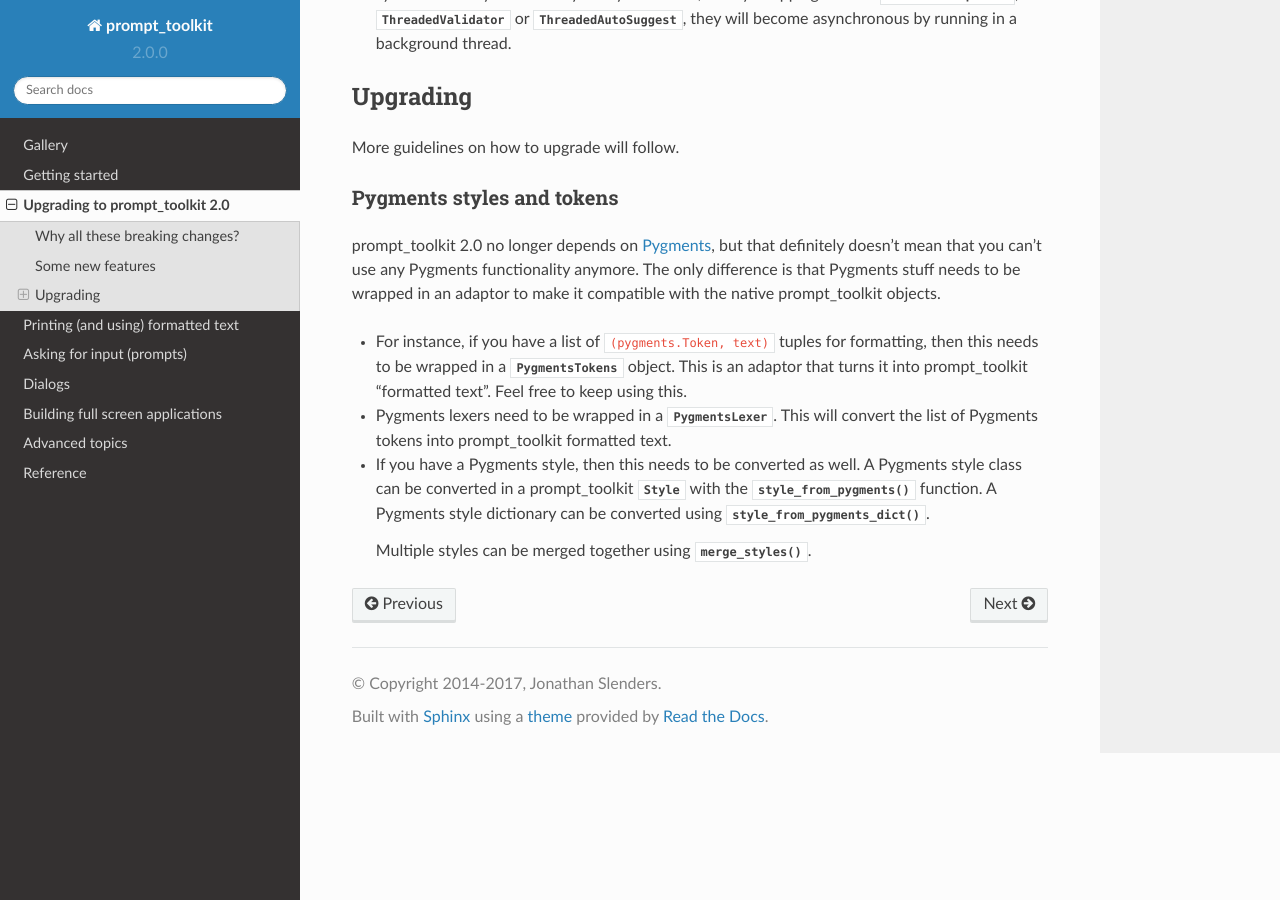
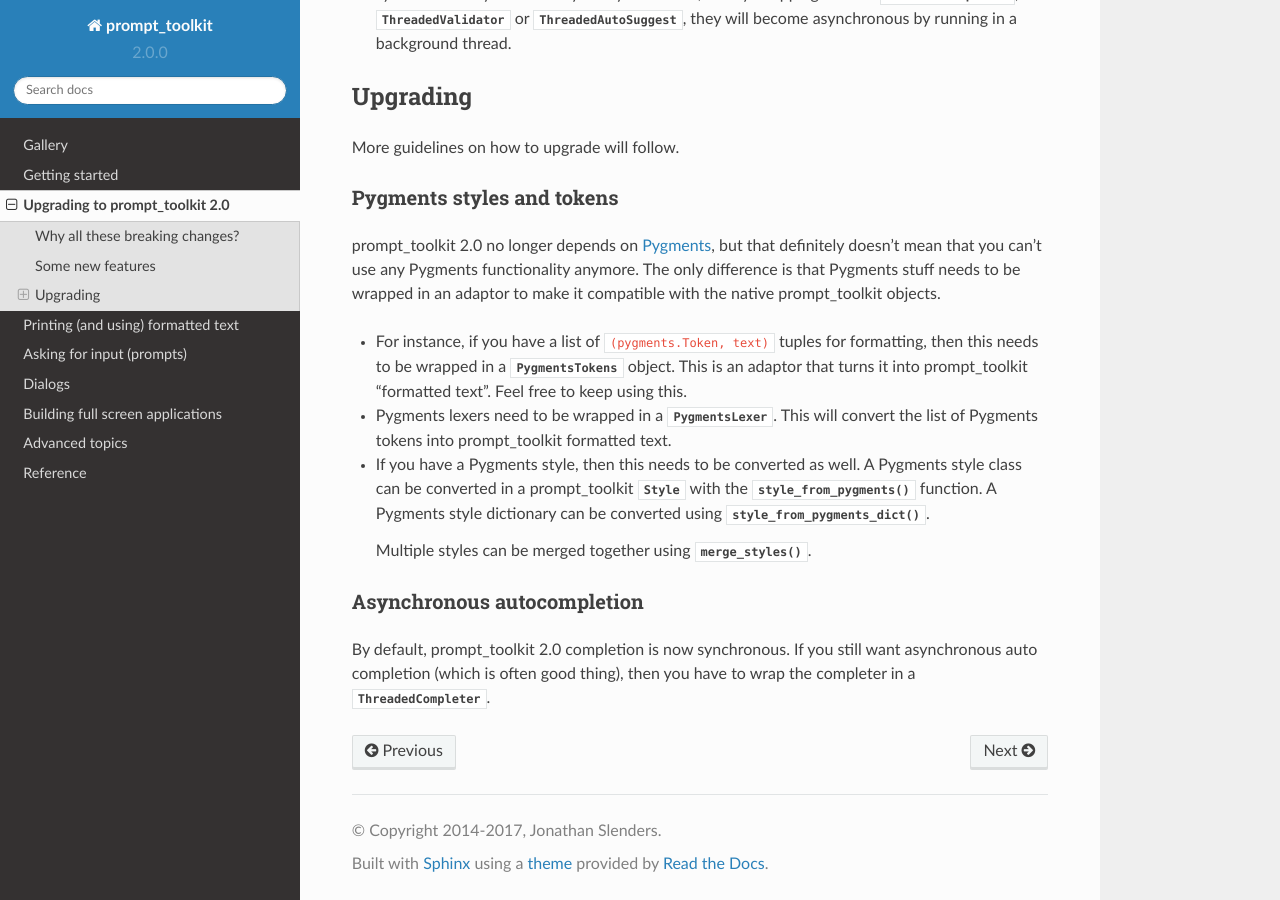
Before and after one commit to dbcli/pgcli, a Sphinx documentation site: the page built from docs/pages/upgrading.rst, in a window 1280 px wide and 900 px high, scrolled down 1847 px. Built offline with Sphinx 7.4.7 and the Read the Docs theme 2.0.0, drawn with Linux system fonts in a browser that asks for light colours; pages that are not in the unit, such as notebooks, are missing from menus.

Commit message:
Added asynchronous autocompletion section to upgrading docs.

```diff
--- a/docs/pages/upgrading.rst
+++ b/docs/pages/upgrading.rst
@@ -139,3 +139,10 @@ adaptor to make it compatible with the native prompt_toolkit objects.
 
   Multiple styles can be merged together using
   :func:`~prompt_toolkit.styles.merge_styles`.
+
+Asynchronous autocompletion
+^^^^^^^^^^^^^^^^^^^^^^^^^^^
+
+By default, prompt_toolkit 2.0 completion is now synchronous. If you still want
+asynchronous auto completion (which is often good thing), then you have to wrap
+the completer in a :class:`~prompt_toolkit.completion.ThreadedCompleter`.
```
